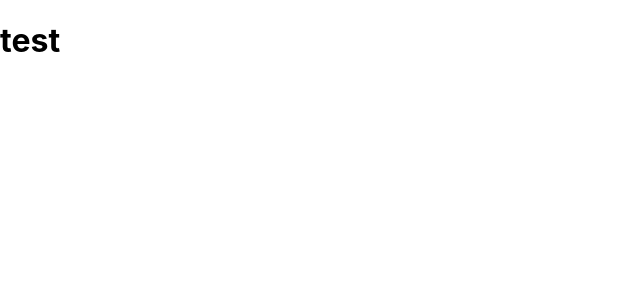
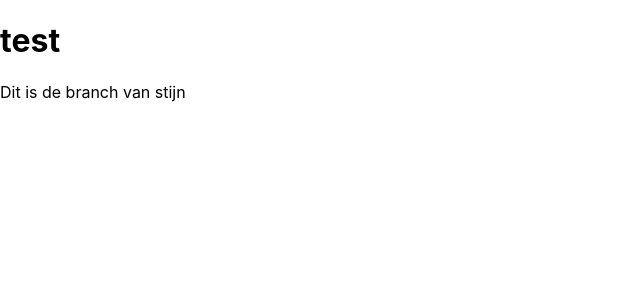
Before and after one commit to StijnVerhaar99/DG3, a React (Create React App) app: page / in a window 1280 px wide. Shown: the top 300 px of the page, without its empty margins (0-640 px from the left). Built offline with nearby package versions, Linux system fonts and the light colour scheme.

Commit message:
eerste commit van de stijn branch

```diff
--- a/src/App.js
+++ b/src/App.js
@@ -4,6 +4,7 @@ function App() {
   return (
     <div className="App">
         <h1>test</h1>
+        <p>Dit is de branch van stijn</p>
     </div>
   );
 }
```
